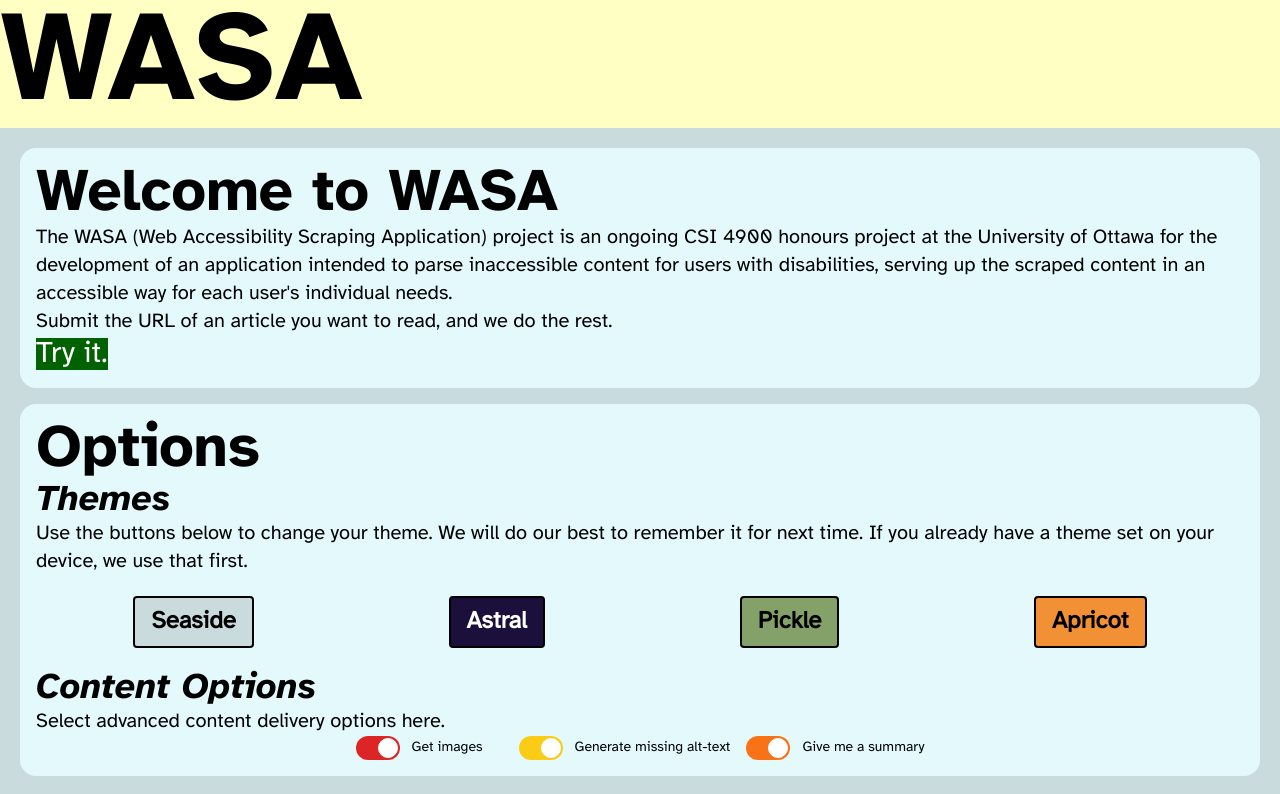
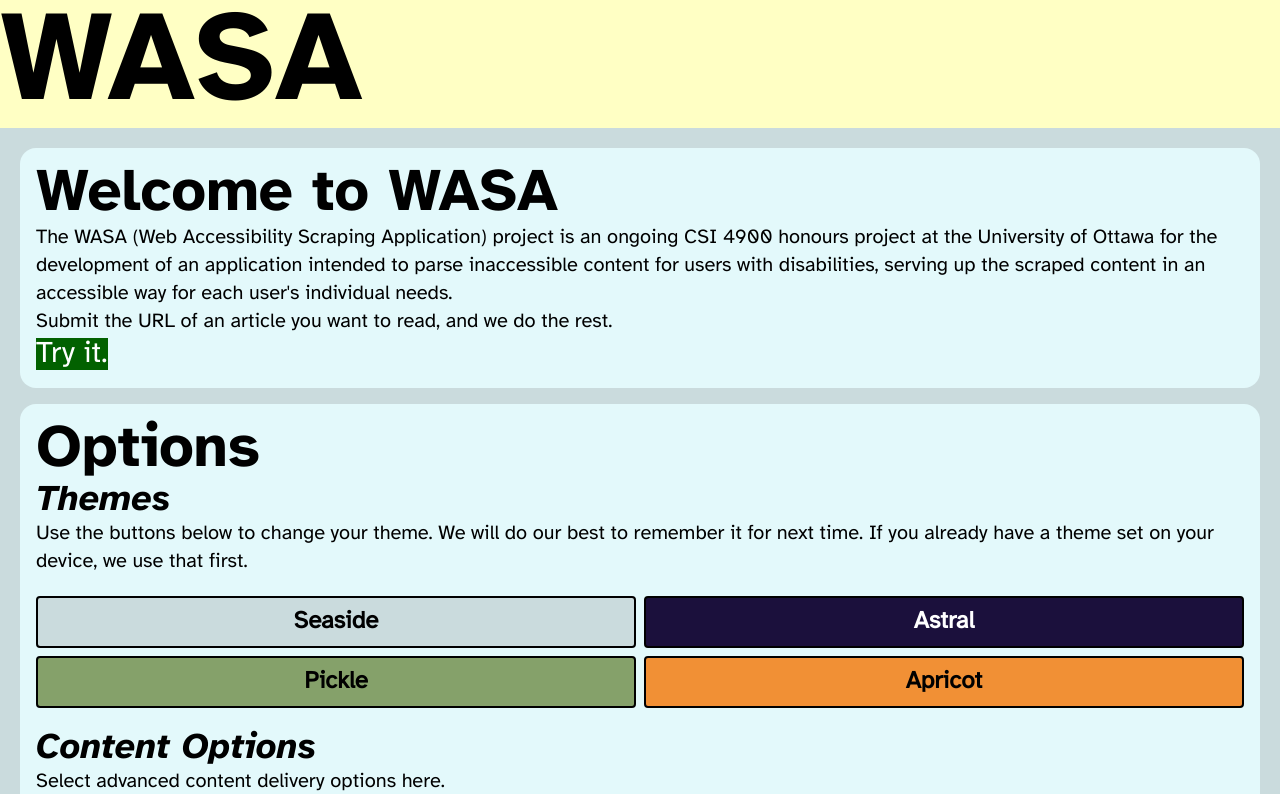
Before and after one commit to jwagn037/CSI-4900-Web-Accessibility-Scraping-Application, an Angular app in the folder frontend/WASA-frontend/: page / in a window 1280 px wide. Shown: the top 794 px of the page. Built offline with nearby package versions, Linux system fonts and the light colour scheme.

Commit message:
Update button spacing
Buttons to change the theme used flex before where they should use the
grid system instead.

```diff
--- a/frontend/WASA-frontend/src/app/landing/landing.component.html
+++ b/frontend/WASA-frontend/src/app/landing/landing.component.html
@@ -20,7 +20,7 @@
                 <h1 class="text-6xl">Options</h1>
                 <h2 class="text-4xl">Themes</h2>
                 <p class="text-xl">Use the buttons below to change your theme. We will do our best to remember it for next time. If you already have a theme set on your device, we use that first.</p>
-                <div class="mt-5 mb-5 flex items-center justify-around">
+                <div class="grid grid-cols-2 gap-2 mt-5 mb-5">
                     <!-- Light mode selector -->
                     <button class="text-2xl font-semibold py-2 px-4 rounded"
                     (click)="setLightTheme()" id="light-btn">Seaside</button>
```
